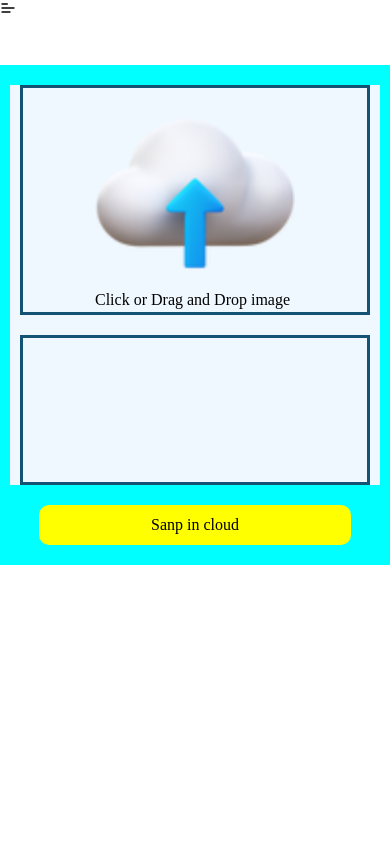
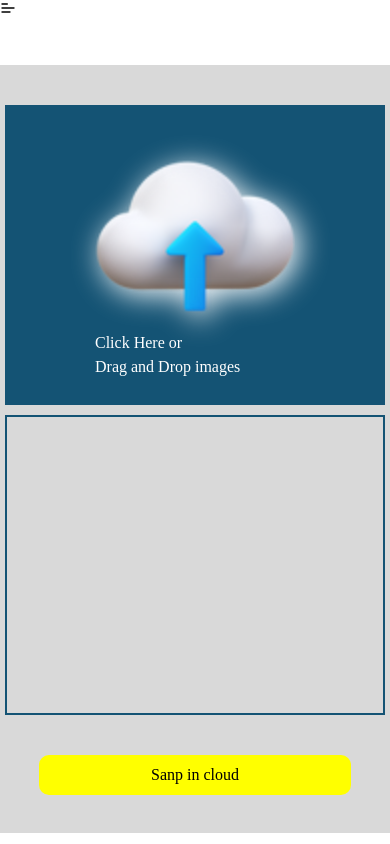
Before and after one commit to shailendrapawar/CloudSnap, a React (Vite) app in the folder frontend/: page /upload in a window 390 px wide. Built offline with nearby package versions, Linux system fonts and the light colour scheme.

Commit message:
upload  2nd stage complete

```diff
--- a/frontend/src/components/upload/Upload.jsx
+++ b/frontend/src/components/upload/Upload.jsx
@@ -4,32 +4,52 @@ import src from './icon-final.png'
 import UploadList from './UploadList'
 const Upload = () => {
   let list;
+  let inputFiles;
 
   const [finalList, setFinalList] = useState([])
   const parent=useRef(null)
 
+  useEffect(()=>{
+
+    const dropArea=document.getElementById("upload-left")
+    dropArea.addEventListener("dragover",(e)=>{
+      e.preventDefault()
+    })
+    dropArea.addEventListener("drop",(e)=>{
+      e.preventDefault();
+      inputFiles=Array.from(e.dataTransfer.files)
+      console.log(inputFiles)
+
+      list = inputFiles.map((file, i) => {
+        return <UploadList key={i} data={file} index={i} />
+      })
+
+
+      setFinalList(list)
+
+    })
+  },[])
 
 
   const handleChange = (e) => {
     e.preventDefault()
-    const inputFiles = Array.from(e.target.files)
+     inputFiles = Array.from(e.target.files)
     list = inputFiles.map((file, i) => {
       return <UploadList key={i} data={file} index={i} />
     })
 
     setFinalList(list)
   }
-  console.log(parent)
 
   return (
     <main className='upload-body'>
       <section className='upload-block'>
 
-        <label className="upload-left" >
-          <input type='file' id='file-input' multiple onChange={(e) => {handleChange(e)}} accept='image/*' hidden ></input>
+        <label className="upload-left" id='upload-left' >
+          <input type='file' id='file-input' multiple  onChange={(e) => {handleChange(e)}} accept='image/*' hidden ></input>
 
           <img src={src}></img>
-          <p>Click or Drag and Drop image</p>
+          <p className='text-center'>Click Here or <br/> Drag and Drop images</p>
         </label>
 
         <div className='upload-right' id='listBody' ref={parent} >
--- a/frontend/src/components/upload/UploadList.jsx
+++ b/frontend/src/components/upload/UploadList.jsx
@@ -4,14 +4,20 @@ import { FaDeleteLeft } from "react-icons/fa6";
 
 
 const UploadList = (prop) => {
+    function checkIndex(index){
+        if(index%2==0){
+            return false
+        }
+        return  true
+    }
     const child=useRef()
 
     const imgUrl=URL.createObjectURL(prop.data);
     console.log(prop.data.size)
   return (
-    <div className='list-body relative' ref={child} >
-     <img src={imgUrl}></img>
-     <p>{prop.data.name}</p><br/><p className=' absolute right-3 '>{Math.floor(prop.data.size/1000000)} MB</p>
+    <div className='list-body relative'  ref={child} >
+     <img className='' src={imgUrl}></img>
+     <p className='text-white'>{prop.data.name}</p><br/><p className=' absolute right-3 text-slate-100 '>{Math.floor(prop.data.size/1000000)} MB</p>
     </div>
   )
 }
--- a/frontend/src/components/upload/upload.css
+++ b/frontend/src/components/upload/upload.css
@@ -1,37 +1,40 @@
 .upload-body{
-    background-color: aqua;
-    height: 500px;
+    background-color: #D9D9D9;
+    height: 91vh;
     display: flex;
     flex-direction: column;
     justify-content: space-evenly;
     align-items: center;
 }
 .upload-block{
-    background-color: aliceblue;
+    background-color: #D9D9D9;
     height: 80%;
-    width: 95%;
+    width: 100%;
     min-width: 280px;
     max-width: 700px;
     display: flex;
     justify-content: center;
     align-items: center;
     gap: 20px;
-    padding: 0px 10px 0px 10px;
+    padding: 0px 5px 0px 5px;
 }
 .upload-left,.upload-right{
     width: 50%;
     height: 300px;
     max-width: 500px;
-    border: 3px solid #145374 ;
+    /* border: 3px solid #145374 ; */
 
 }
 .upload-left{
     display: grid;
     place-content: center;
+    background-color: #145374;
+    color: white;
 }
 .upload-left img{
     width: 200px;
     height: 200px;
+    filter: drop-shadow(5px 5px 15px white);
 }
 .upload-btn{
     background-color: yellow;
@@ -47,12 +50,14 @@
     overflow-y: scroll;
     list-style: none;
     padding: 5px;
+      border: 2px solid #145374 ;
+
 }
 .upload-right::-webkit-scrollbar{
     display: none;
 }
 
-@media screen and (max-width:560px){
+@media screen and (max-width:650px){
     .upload-block{
         flex-direction: column;
     }
@@ -62,12 +67,15 @@
     .upload-right{
         width: 100%;
     }
+    .upload-block{
+        gap: 10px;
+    }
 }
 
 
 .list-body{
-background-color: aqua;
-height: 50px;
+background-color: #76ABAE;
+height: 80px;
 min-height: 70px;
 width: 100%;
 display: flex;
@@ -78,8 +86,8 @@ gap: 10px;
 }
 .list-body img{
     background-color: white;
-    height: 60px;
-    width: 60px;
+    height: 65px;
+    width: 65px;
     border-radius: 50%;
     background-size: contain;
 }
```
